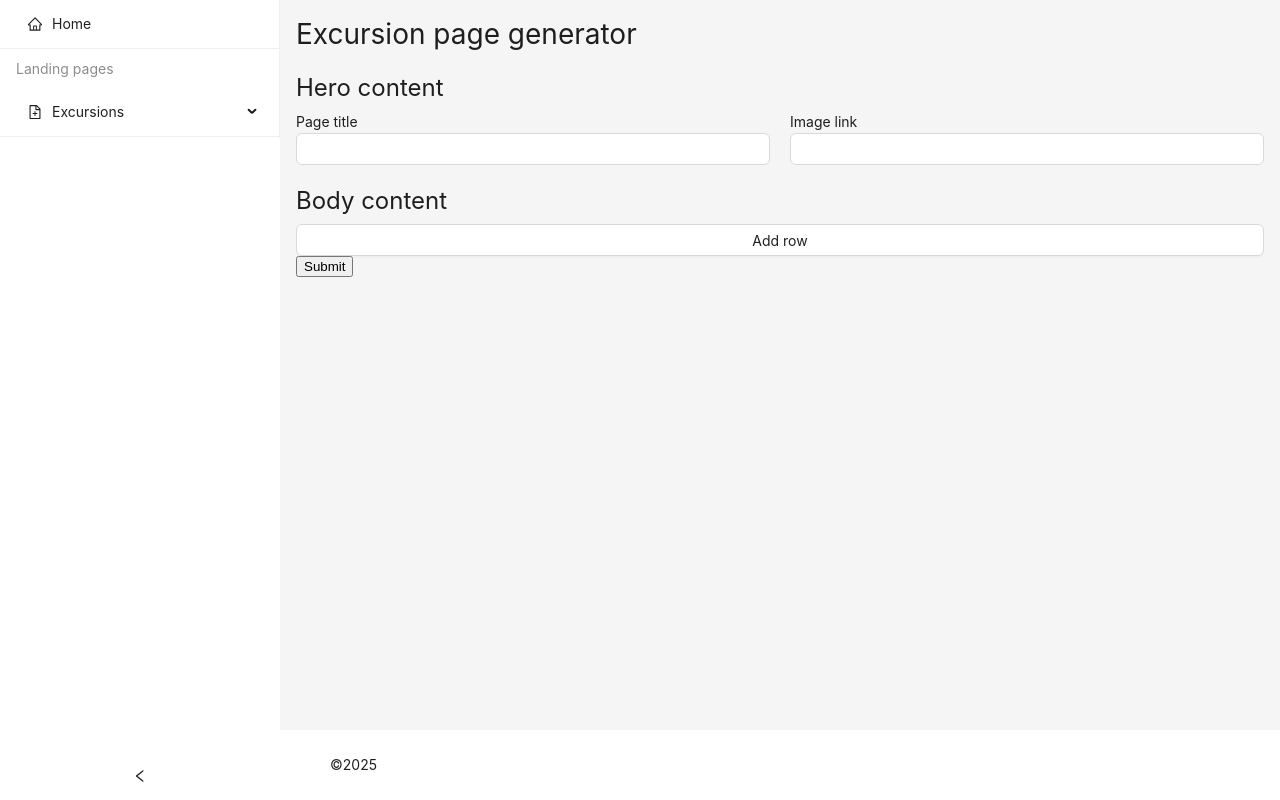
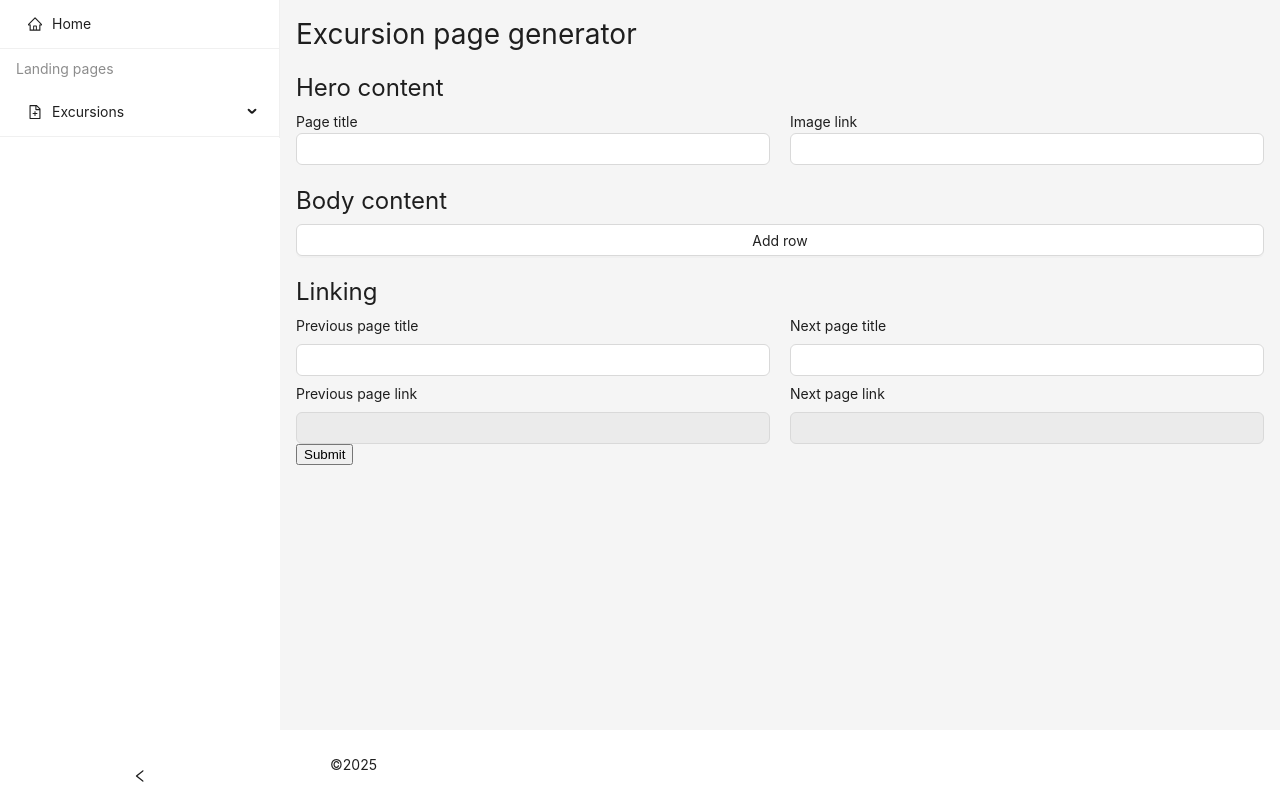
Before and after one commit to eviirus/CT-BO-Expansion, a React (Create React App) app: page /landing-pages/excursions/excursion-page-generator in a window 1280 px wide. Built offline with nearby package versions, Linux system fonts and the light colour scheme.

Commit message:
added linking with validation

```diff
--- a/src/components/landing-pages/body-content/BodyContent.css
+++ b/src/components/landing-pages/body-content/BodyContent.css
@@ -1,5 +1,6 @@
 .body-content {
   margin-top: 20px;
+  margin-bottom: 20px;
 }
 
 .heading-content,
--- /dev/null
+++ b/src/components/landing-pages/page-prev-next-linking/PagePrevNextLinking.jsx
@@ -0,0 +1,125 @@
+import { Input } from "antd";
+import { forwardRef, useImperativeHandle, useState } from "react";
+
+const PagePrevNextLinking = forwardRef((props, ref) => {
+  const [errors, setErrors] = useState({});
+  const [values, setValues] = useState({
+    prevPageTitle: "",
+    prevPageLink: "",
+    nextPageTitle: "",
+    nextPageLink: "",
+  });
+
+  const handleChange = (key, value) => {
+    setValues((prev) => {
+      const newValues = { ...prev, [key]: value };
+
+      if (
+        (key === "prevPageTitle" || key === "nextPageTitle") &&
+        value === ""
+      ) {
+        if (key === "prevPageTitle") {
+          newValues.prevPageLink = "";
+        } else if (key === "nextPageTitle") {
+          newValues.nextPageLink = "";
+        }
+      }
+
+      return newValues;
+    });
+  };
+
+  useImperativeHandle(ref, () => ({
+    validate: () => {
+      const newErrors = {};
+      const urlRegex = /^(https?|chrome):\/\/[^\s$.?#].[^\s]*$/gm;
+
+      if (values.prevPageTitle.trim() !== "") {
+        if (values.prevPageLink.trim() === "") {
+          newErrors.prevPageLink =
+            "Previous page link is required. Add it or remove previous page title";
+        } else if (values.prevPageLink.trim() !== "") {
+          if (!urlRegex.test(values.prevPageLink)) {
+            newErrors.prevPageLink = "Please enter a valid URL";
+          }
+        }
+      }
+
+      if (values.nextPageTitle.trim() !== "") {
+        if (values.nextPageLink.trim() === "") {
+          newErrors.nextPageLink =
+            "Next page link is required. Add it or remove next page title";
+        } else if (values.nextPageLink.trim() !== "") {
+          if (!urlRegex.test(values.nextPageLink)) {
+            newErrors.nextPageLink = "Please enter a valid URL";
+          }
+        }
+      }
+
+      setErrors(newErrors);
+      return Object.keys(newErrors).length === 0;
+    },
+  }));
+
+  return (
+    <section className="page-prev-next-linking basic-col">
+      <h2 className="regular24">Linking</h2>
+      <div className="basic-row">
+        <div className="basic-col">
+          <div className="basic-col">
+            <label htmlFor="prevPageTitle">Previous page title</label>
+            <Input
+              value={values.prevPageTitle}
+              onChange={(value) =>
+                handleChange("prevPageTitle", value.target.value)
+              }
+              allowClear
+            />
+          </div>
+          <div className="basic-col">
+            <label htmlFor="prevPageLink">Previous page link</label>
+            <Input
+              value={values.prevPageLink}
+              onChange={(value) =>
+                handleChange("prevPageLink", value.target.value)
+              }
+              disabled={!values.prevPageTitle.trim()}
+              allowClear
+            />
+            {errors.prevPageLink && (
+              <div className="error">{errors.prevPageLink}</div>
+            )}
+          </div>
+        </div>
+        <div className="basic-col">
+          <div className="basic-col">
+            <label htmlFor="nextPageTitle">Next page title</label>
+            <Input
+              value={values.nextPageTitle}
+              onChange={(value) =>
+                handleChange("nextPageTitle", value.target.value)
+              }
+              allowClear
+            />
+          </div>
+          <div className="basic-col">
+            <label htmlFor="nextPageLink">Next page link</label>
+            <Input
+              value={values.nextPageLink}
+              onChange={(value) =>
+                handleChange("nextPageLink", value.target.value)
+              }
+              disabled={!values.nextPageTitle.trim()}
+              allowClear
+            />
+            {errors.nextPageLink && (
+              <div className="error">{errors.nextPageLink}</div>
+            )}
+          </div>
+        </div>
+      </div>
+    </section>
+  );
+});
+
+export default PagePrevNextLinking;
--- a/src/routes/landing-pages/excursions/ExcursionPageGenerator.jsx
+++ b/src/routes/landing-pages/excursions/ExcursionPageGenerator.jsx
@@ -1,12 +1,14 @@
 import { useRef } from "react";
 import HeroContent from "../../../components/landing-pages/hero-content/HeroContent";
 import BodyContent from "../../../components/landing-pages/body-content/BodyContent";
+import PagePrevNextLinking from "../../../components/landing-pages/page-prev-next-linking/PagePrevNextLinking";
 import { toast } from "react-toastify";
 import { generateErrorMessage } from "../../../constants/alertMessages";
 
 export default function ExcursionPageGenerator() {
   const heroRef = useRef();
   const bodyContentRef = useRef();
+  const pagePrevNextLinkingRef = useRef();
 
   const content = [
     {
@@ -55,9 +57,13 @@ export default function ExcursionPageGenerator() {
 
   const handleSubmit = () => {
     const isHeroValid = heroRef.current?.validate?.();
-    const bodyValidation = bodyContentRef.current?.validate?.();
+    const isBodyValid = bodyContentRef.current?.validate?.();
+    const isPagePrevNextLinkingValid =
+      pagePrevNextLinkingRef.current?.validate?.();
 
-    if (!isHeroValid || !bodyValidation) {
+    console.log(isHeroValid, isBodyValid, isPagePrevNextLinkingValid);
+
+    if (!isHeroValid || !isBodyValid || !isPagePrevNextLinkingValid) {
       toast.error(generateErrorMessage);
       return;
     }
@@ -69,6 +75,7 @@ export default function ExcursionPageGenerator() {
       <h1 className="regular28">Excursion page generator</h1>
       <HeroContent ref={heroRef} pageTitle={true} imageLink={true} />
       <BodyContent ref={bodyContentRef} content={content} />
+      <PagePrevNextLinking ref={pagePrevNextLinkingRef} />
       <button onClick={handleSubmit}>Submit</button>
     </>
   );
```
